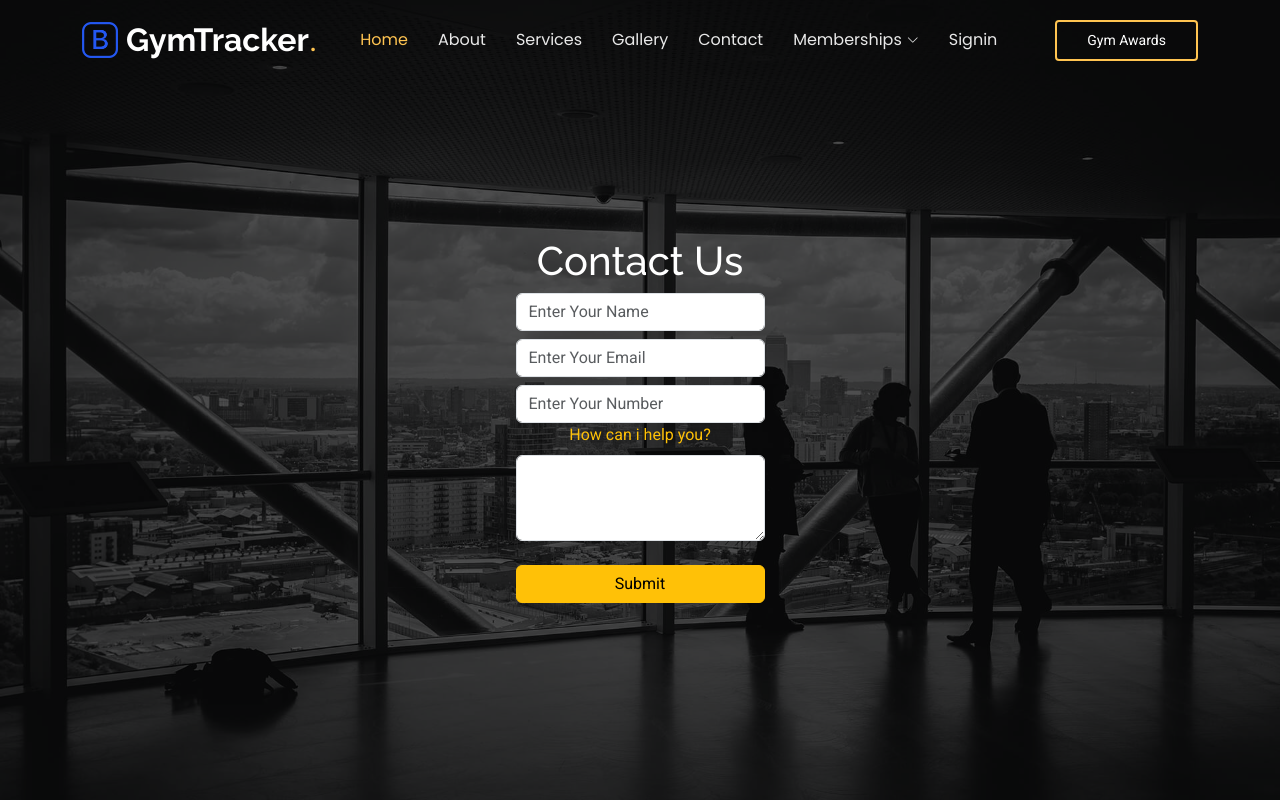
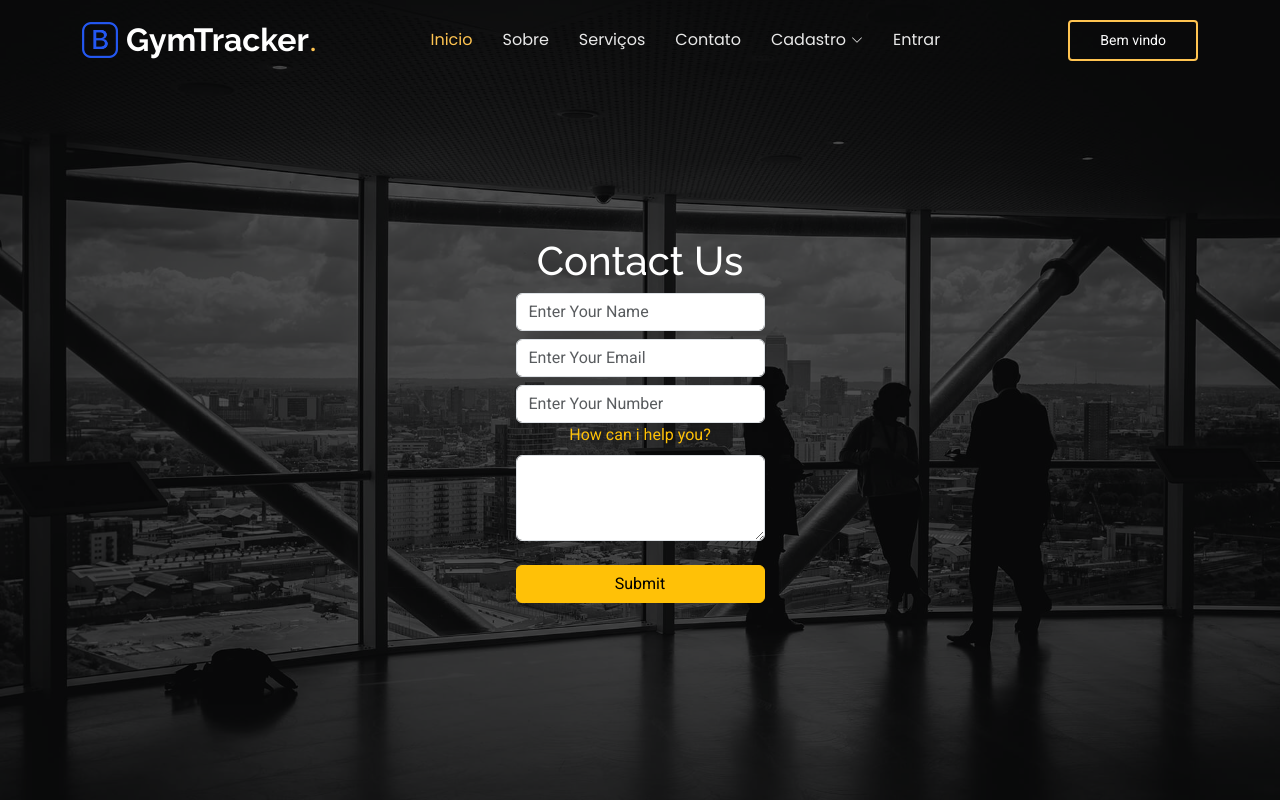
Before and after one commit to AdrianMichael5/gymtracker, a Django app: page /contact in a window 1280 px wide. Run offline with Django 5.2, Linux system fonts and the light colour scheme; some libraries are stand-ins or nearby versions.

Commit message:
add base

```diff
--- a/templates/base.html
+++ b/templates/base.html
@@ -44,26 +44,24 @@
 
       <nav id="navmenu" class="navmenu">
         <ul>
-          <li><a href="/" class="active">Home<br></a></li>
-          <li><a href="/about">About</a></li>
-          <li><a href="/services">Services</a></li>
-          <li><a href="/gallery">Gallery</a></li>
-          <li><a href="/contact">Contact</a></li>
-          <li class="dropdown"><a href="#"><span>Memberships</span> <i class="bi bi-chevron-down toggle-dropdown"></i></a>
+          <li><a href="/" class="active">Inicio<br></a></li>
+          <li><a href="/about">Sobre</a></li>
+          <li><a href="/services">Serviços</a></li>
+          <li><a href="/contact">Contato</a></li>
+          <li class="dropdown"><a href="#"><span>Cadastro</span> <i class="bi bi-chevron-down toggle-dropdown"></i></a>
             <ul>
-              <li><a href="#">Enroll</a></li>
+              <li><a href="/join">Inscrição</a></li>
 
-              <li><a href="#">Workouts</a></li>
-              <li><a href="#">Tracker</a></li>
-              <li><a href="#">View Profile</a></li>
+              <li><a href="#">Treinos</a></li>
+              <li><a href="/profile">Perfil</a></li>
             </ul>
           </li>
-          <li><a href="/signup">Signin</a></li>
+          <li><a href="/signup">Entrar</a></li>
         </ul>
         <i class="mobile-nav-toggle d-xl-none bi bi-list"></i>
       </nav> <!-- .navbar -->
 
-      <a class="btn-getstarted" href="/achivements">Gym Awards</a>
+      <a class="btn-getstarted" href="/achivements">Bem vindo</a>
 
     </div>
   </header>
```
